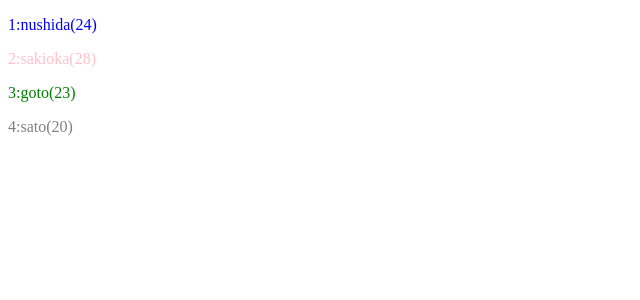
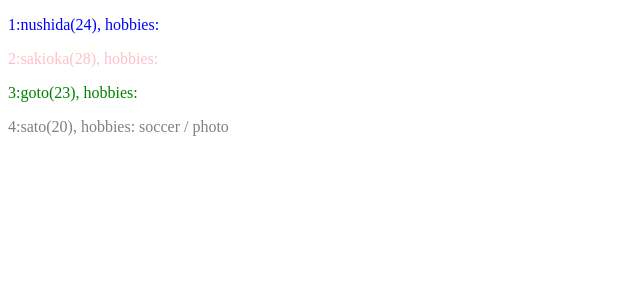
Before and after one commit to fibNauts/book-react-practice-ts, a React (Create React App) app: page / in a window 1280 px wide. Shown: the top 300 px of the page, without its empty margins (0-640 px from the left). Built offline with nearby package versions, Linux system fonts and the light colour scheme.

Commit message:
add hobbies

```diff
--- a/src/App.tsx
+++ b/src/App.tsx
@@ -16,7 +16,7 @@
       { id: 1, name: "nushida", age: 24, personalColor: "blue" },
       { id: 2, name: "sakioka", age: 28, personalColor: "pink" },
       { id: 3, name: "goto", age: 23, personalColor: "green" },
-      { id: 4, name: "sato", age: 20 },
+      { id: 4, name: "sato", age: 20, hobbies: ["soccer", "photo"] },
     ]);
   }, []);
 
@@ -28,6 +28,7 @@
           name={user.name}
           age={user.age}
           personalColor={user.personalColor}
+          hobbies={user.hobbies}
         />
       ))}
     </div>
--- a/src/components/ListItem.tsx
+++ b/src/components/ListItem.tsx
@@ -2,10 +2,10 @@
 import type { User } from "../types/user";
 
 export const ListItem: FC<User> = (props) => {
-  const { id, name, age, personalColor } = props;
+  const { id, name, age, personalColor, hobbies } = props;
   return (
     <p style={{ color: personalColor }}>
-      {id}:{name}({age})
+      {id}:{name}({age}), hobbies: {hobbies?.join(" / ")}
     </p>
   );
 };
--- a/src/types/user.ts
+++ b/src/types/user.ts
@@ -3,4 +3,5 @@
   name: string;
   age: number;
   personalColor?: string;
+  hobbies?: string[];
 };
```
